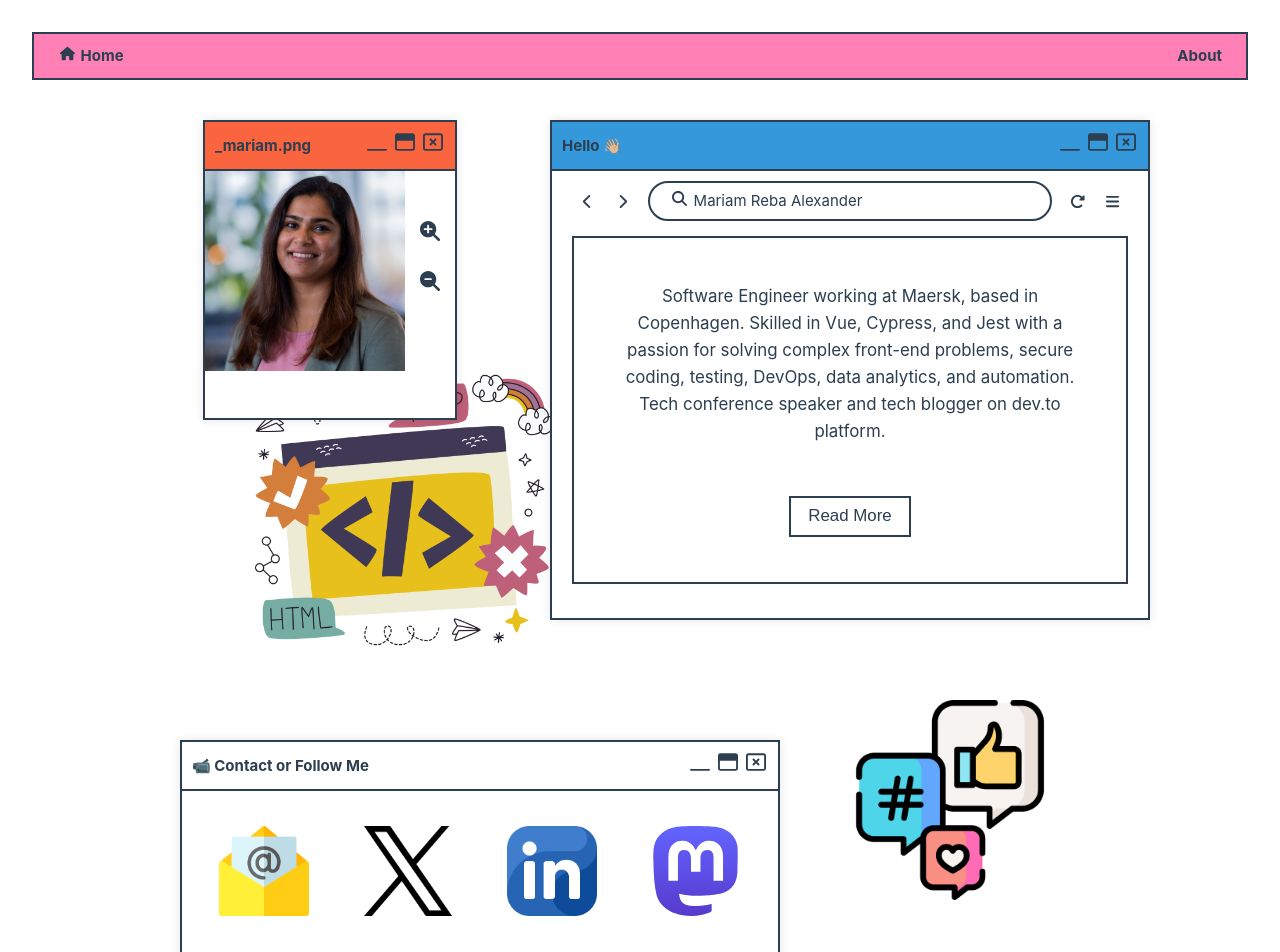
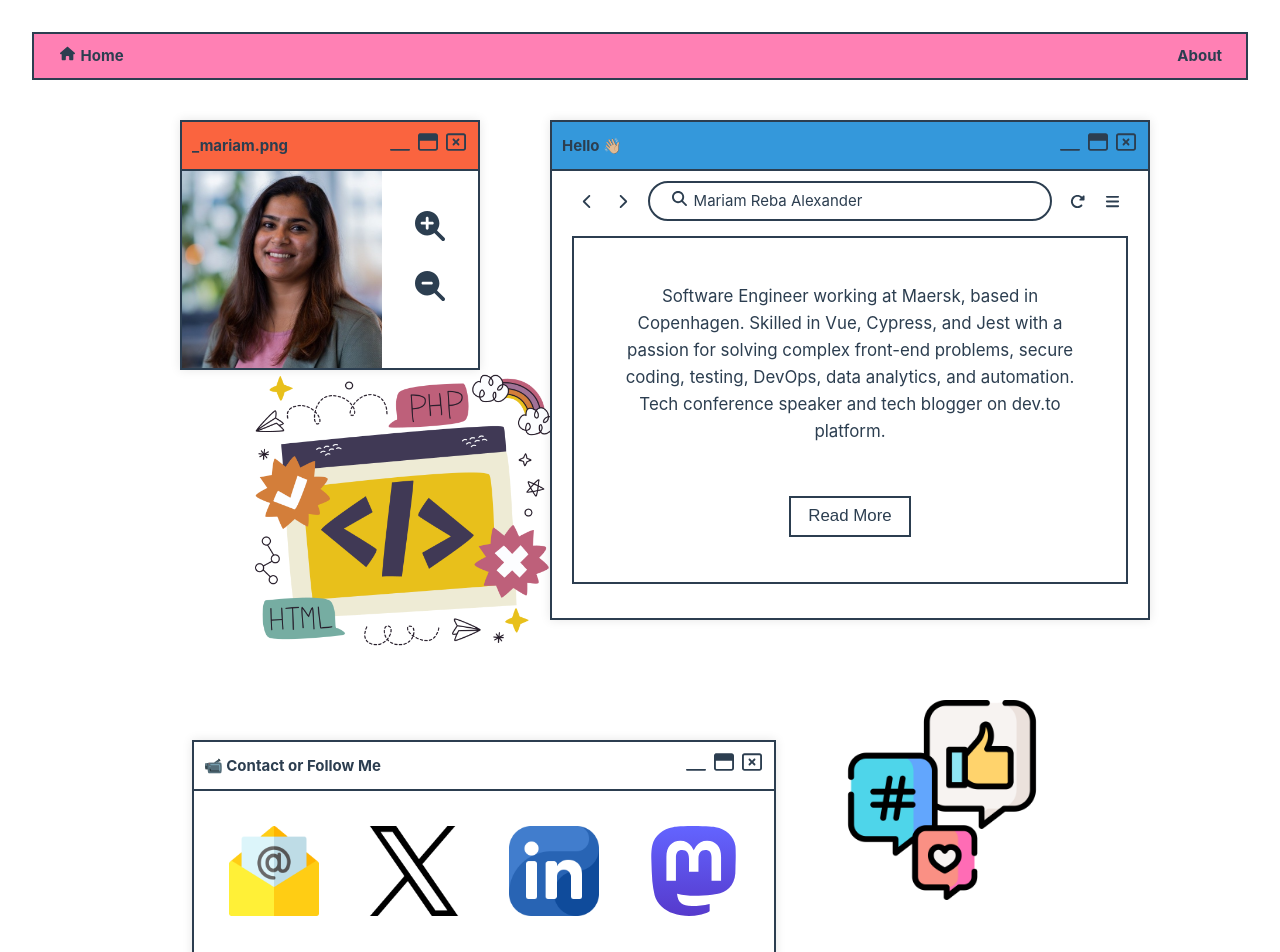
Before and after one commit to M-S/mariamdevportfolio, a Vue app: page / in a window 1280 px wide. Shown: the top 952 px of the page. Built offline with nearby package versions, Linux system fonts and the light colour scheme; no server answers.

Commit message:
update base window size option

```diff
--- a/src/components/AboutMeWindow.vue
+++ b/src/components/AboutMeWindow.vue
@@ -52,10 +52,17 @@ import router from '@/router';
 
 .about-content {
     padding: 20px;
-    margin: 5px 20px;
+    margin: 5px 20px 20px 20px;
     text-align: center;
     border: 2px solid var(--color-text);
 }
+
+@media (min-width: 768px) {
+    .about-content {
+        margin-bottom: 5px;
+    }
+}
+
 .rotate {
     transition: transform 2s;
 }
--- a/src/components/BaseWindowFrame.vue
+++ b/src/components/BaseWindowFrame.vue
@@ -22,21 +22,34 @@ const close = () => {
         shake.value = false;
     }, 500);
 };
-const windowCustomSize = ref({});
-if (props.width) {
-    windowCustomSize.value = {
-        width: props.width
-    };
+const width = ref(props.width);
+const height = ref(props.height);
+if(!width.value) {
+    if(props.size === 'small') {
+        width.value = '300px';
+    } else if(props.size === 'medium') {
+        width.value = '600px';
+    } else if(props.size === 'large') {
+        width.value = '800px';
+    } else {
+        width.value = '600px';
+    }
 }
-if (props.height) {
-    windowCustomSize.value = {
-        ...windowCustomSize.value,
-        height: props.height
-    };
+if(!height.value) {
+    if(props.size === 'small') {
+        height.value = '300px';
+    } else if(props.size === 'medium') {
+        height.value = '500px';
+    } else if(props.size === 'large') {
+        height.value = '800px';
+    } else {
+        height.value = 'fit-content';
+    }
 }
+
 </script>
 <template>
-    <div class="window-frame" :class="[size, bgColor]" :style="windowCustomSize">
+    <div class="window-frame" :class="[bgColor]">
         <div class="title-bar" :class="color">
             <span class="title">{{ props.title }}</span>
             <span class="icons">
@@ -63,6 +76,7 @@ if (props.height) {
     margin: 20px 0;
     box-shadow: 0 0 10px rgba(0, 0, 0, 0.1);
     width: 80vw;
+    height: auto;
     overflow: hidden;
 }
 
@@ -119,28 +133,15 @@ if (props.height) {
 
 .content {
     height: 92%;
-    overflow: auto;
     background: var(--color-background);
 }
 
 @media (min-width: 800px) {
+
     .window-frame {
         margin: 40px 0;
-    }
-
-    .window-frame.small {
-        width: 300px;
-        height: 300px;
-    }
-
-    .window-frame.medium {
-        width: 600px;
-        height: 500px;
-    }
-
-    .window-frame.large {
-        width: 800px;
-        height: 800px;
+        width: v-bind('width');
+        height: v-bind('height');
     }
 
 }
--- a/src/components/ContactMeWindow.vue
+++ b/src/components/ContactMeWindow.vue
@@ -2,7 +2,7 @@
 import BaseWindowFrameVue from './BaseWindowFrame.vue';
 </script>
 <template>
-    <BaseWindowFrameVue class="contact-me" color="white" title="📹 Contact or Follow Me" height="auto">
+    <BaseWindowFrameVue class="contact-me" color="white" title="📹 Contact or Follow Me" height="fit-content" width="fit-content">
         <div class="social-links">
             <div>
                 <a href="mailto:gigabit.02shuffle@icloud.com" target="_blank">
--- a/src/components/ProfilePicWindow.vue
+++ b/src/components/ProfilePicWindow.vue
@@ -18,7 +18,7 @@ const onZoomOut = () => {
 };
 </script>
 <template>
-    <base-window-frame class="profile-window" draggable="true" title="_mariam.png" size="small" bg-color="light-pink" width="fit-content">
+    <base-window-frame class="profile-window" draggable="true" title="_mariam.png" size="small" bg-color="light-pink" height="250px">
         <div class="contents">
             <img src="/profile.png" :class="{ 'zoom': zoom, 'zoom-out': zoomOut }" alt="profile" width="200px" height="200px" />
             <div class="magnifying-icons">
@@ -37,8 +37,10 @@ const onZoomOut = () => {
     justify-self: center;
 }
 .contents {
-    display: flex;
+    display: grid;
+    grid-template-columns: 2fr 1fr;
     align-items: center;
+    justify-items: center;
 }
 
 .magnifying-icons {
@@ -52,8 +54,8 @@ const onZoomOut = () => {
 }
 
 .magnifying-icons .icon {
-    width: 20px;
-    height: 20px;
+    width: 30px;
+    height: 30px;
     cursor: pointer;
 }
 
@@ -68,8 +70,8 @@ const onZoomOut = () => {
 }
 
 @media(max-width: 700px) {
-    .magnifying-icons {
+    /* .magnifying-icons {
         display: none;
-    }
+    } */
 
 }</style>
--- a/src/components/TechBlogs.vue
+++ b/src/components/TechBlogs.vue
@@ -32,7 +32,7 @@ onMounted(async () => {
 </script>
 <template>
     <div class="blog-section">
-        <base-window-frame title="Mariam's Blogs ✍🏼" color="green" size="medium" height="auto">
+        <base-window-frame title="Mariam's Blogs ✍🏼" color="green" size="medium" height="590px">
             <div class="blog-content">
                 <BaseImageFrame :imageSrc="feedItems?.[itemSelected]?.cover_image" width="400px" height="200px"
                     :altText="feedItems?.[itemSelected]?.title" />
```
